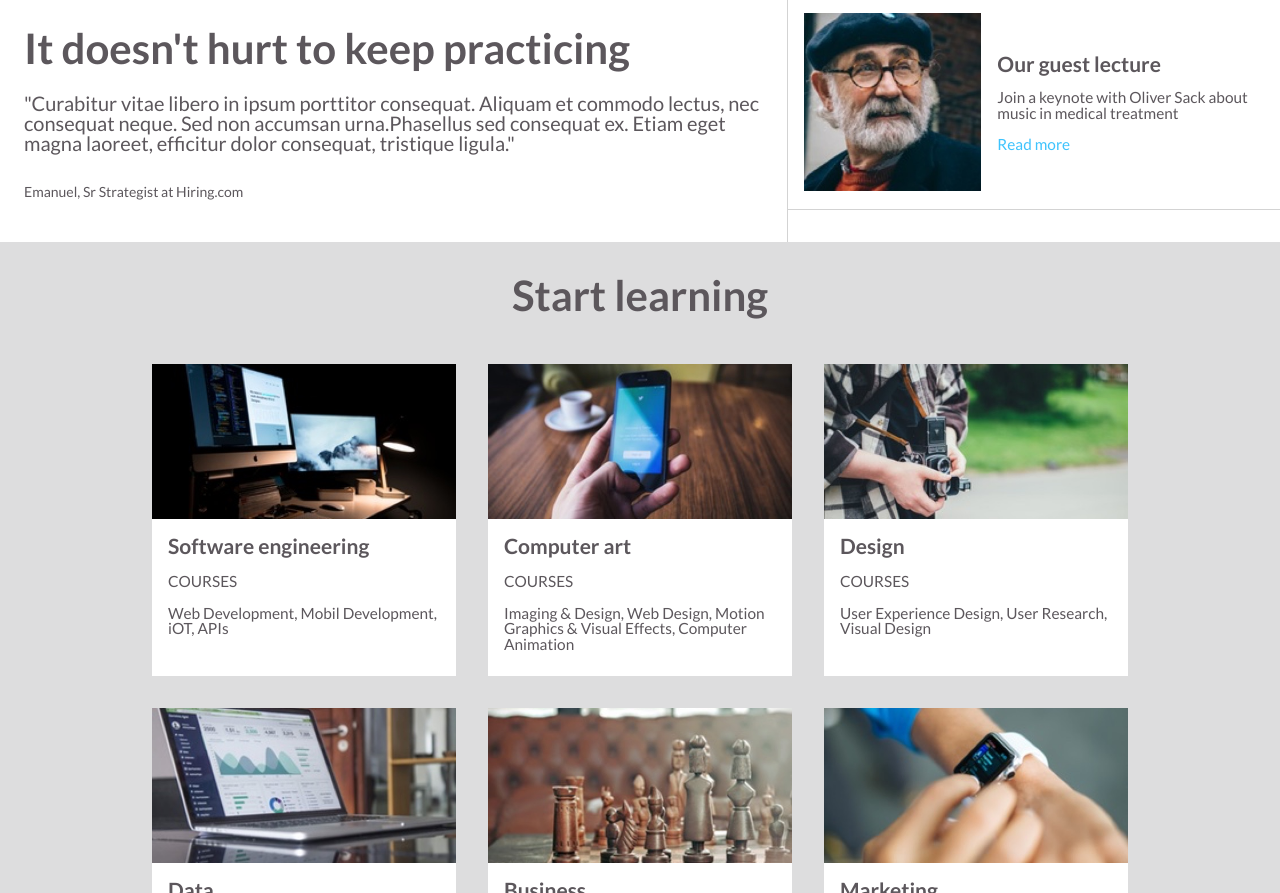
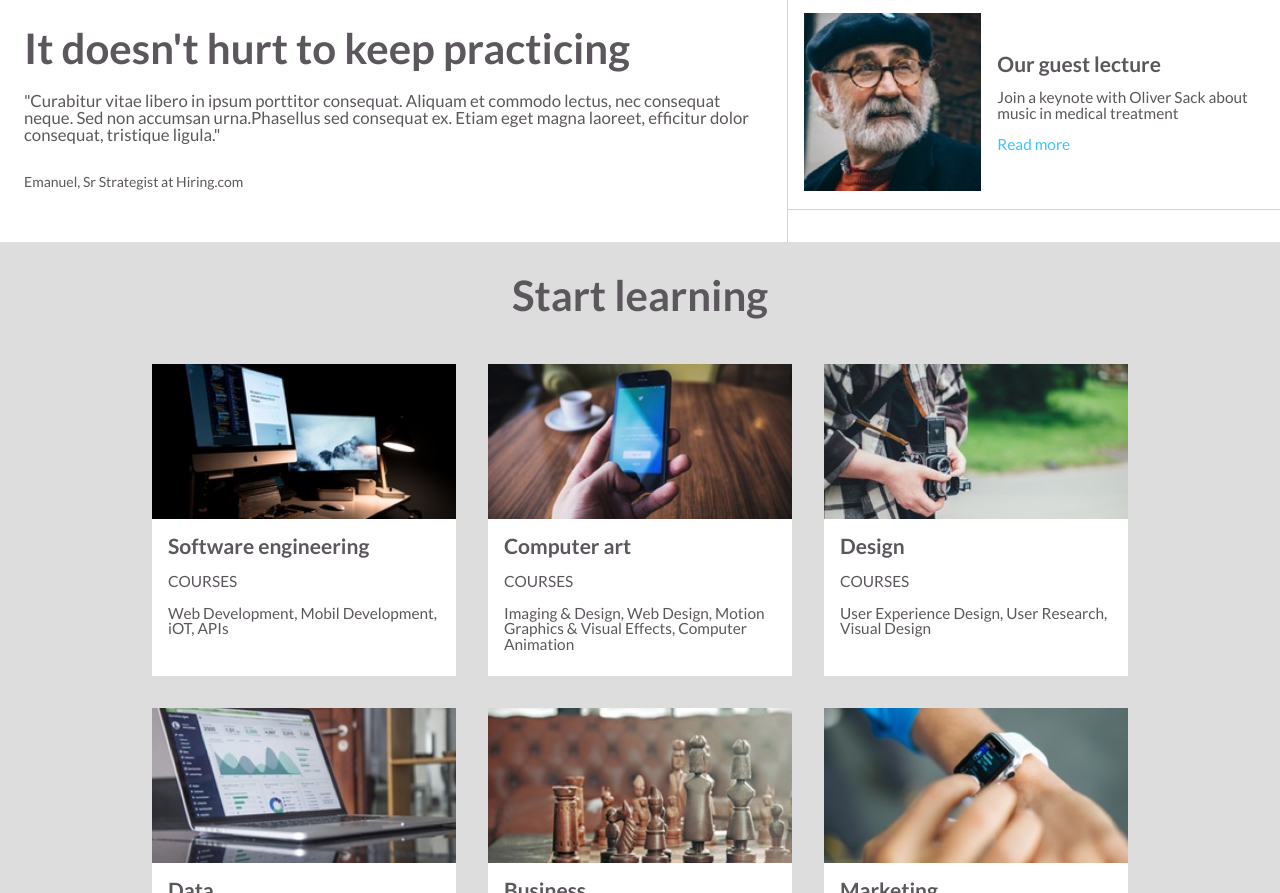
Before and after one commit to kwedvick/colmaracademy, a plain HTML site: page index.html in a window 1280 px wide. Shown: the part 1142-2035 px from the top of the page. Drawn offline with Linux system fonts and the light colour scheme.

Commit message:
Finished Colmar Academy.

```diff
--- a/resources/css/style.css
+++ b/resources/css/style.css
@@ -182,7 +182,7 @@ font-size: 1.3rem;
 
 .cura {
   margin-top: 24px;
-  font-size: 20px;
+  font-size: 1.2em;
 }
 
 .emanuel {
```
